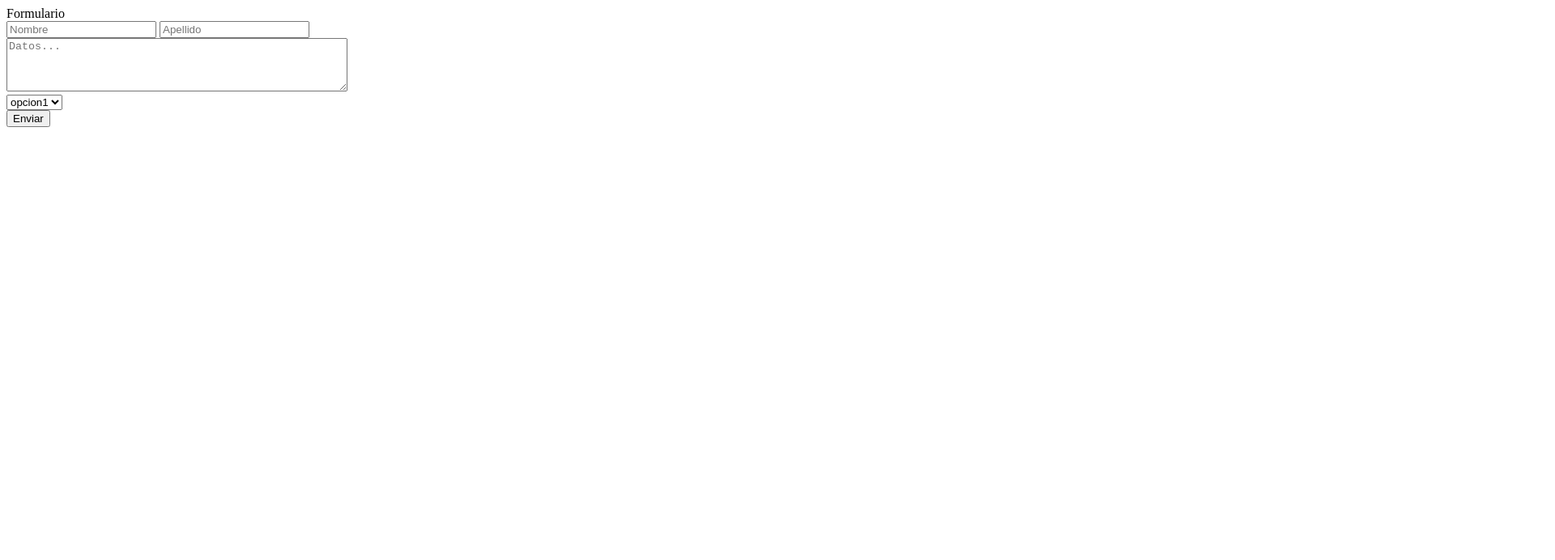
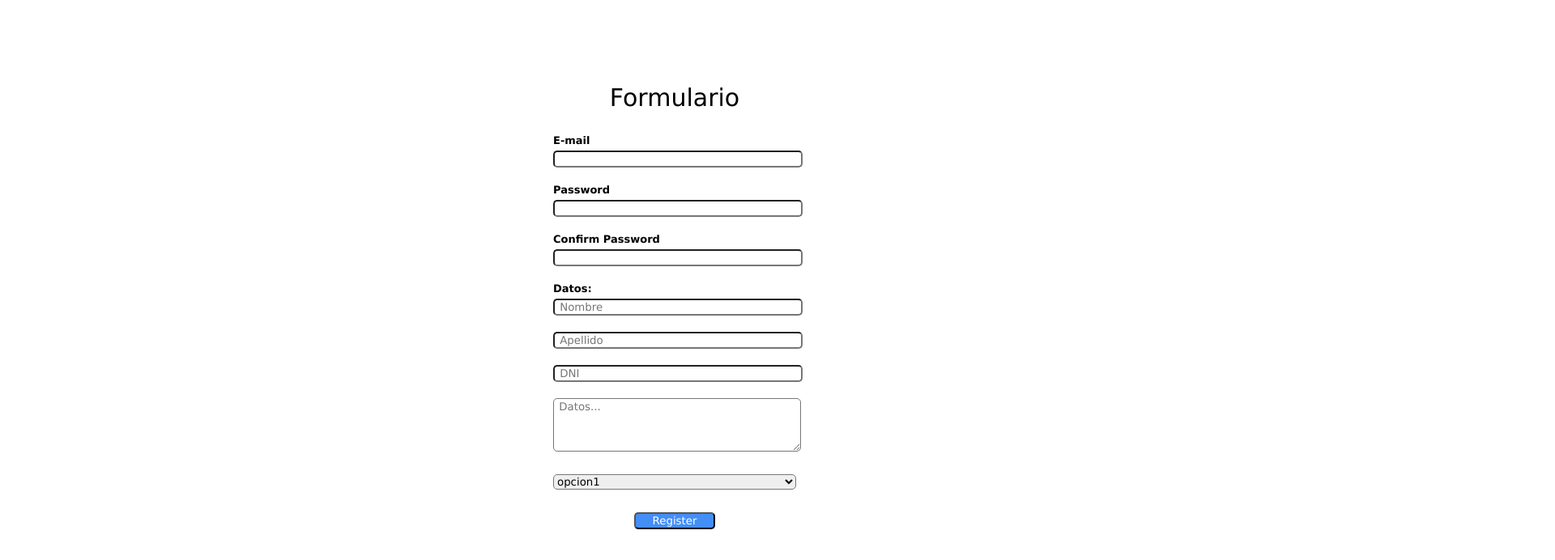
Before and after one commit to xvitkleo/xvitkleo-remoto-1-, a plain HTML site: page tags-form.html in a window 1280 px wide. Shown: the whole page at 81% size, 1920 px wide, since content can reach past the window. Drawn offline with Linux system fonts and the light colour scheme.

Commit message:
Formulario completo

```diff
--- a/tags-form.html
+++ b/tags-form.html
@@ -1,31 +1,91 @@
 <!DOCTYPE html>
 <html lang="en">
+
 <head>
-    <meta charset="UTF-8">
-    <meta name="viewport" content="width=device-width, initial-scale=1.0">
-    <meta http-equiv="X-UA-Compatible" content="ie=edge">
+    <meta charset="UTF-8" />
+    <meta name="viewport" content="width=device-width, initial-scale=1.0" />
+    <meta http-equiv="X-UA-Compatible" content="ie=edge" />
     <title>Formulario</title>
 
+    <style>
+        article {
+            top: 80px;
+            text-align: center;
+            left: 660px;
+            position: relative;
+            margin: auto;
+            padding: 10px;
+        }
+
+        h2{
+            font-size: small;
+            color: black;
+            text-align: left;
+        }
+
+        form * {
+            margin: 5px;
+            width: 300px;
+            display: block;
+            border-radius: 5px;
+            font-family:Verdana, Geneva, Tahoma, sans-serif;
+        }
+
+        label {
+            text-align: center;
+            font-size: 30px;
+            color: black;
+        }
+        input{
+            margin-bottom: 20px;
+        }
+
+        button{
+            background-color: #448EF7;
+            color: white;
+            width: 100px;
+            position: absolute;
+            left: 110px;
+        }
+
+        input:focus:valid{
+            background-color: lightgreen;
+        }
+        input:focus:invalid{
+            background-color: red;
+        }
+    </style>
 </head>
+
 <body>
     <article>
         <form action="">
             <label for="">Formulario</label>
-            <br>
-            <input type="text" placeholder="Nombre">
-            <input type="text" placeholder="Apellido">
-            <br>
-            <textarea name="" id="" cols="50" rows="4" placeholder="Datos..."></textarea>
-            <br>
+            <br />
+            <h2>E-mail</h2>
+            <input type="email" required>
+
+            <h2>Password</h2>
+            <input type="password" required>
+
+            <h2>Confirm Password</h2>
+            <input type="password" required>
+
+            <h2>Datos:</h2>
+            <input type="text" placeholder=" Nombre" required pattern="[a-zA-Z]+" />
+            <input type="text" placeholder=" Apellido" required pattern="[a-zA-Z]+"/>
+            <input type="text" placeholder=" DNI" minlength="8" required pattern="[a-zA-Z0-9]+">
+            <textarea name="" id="" cols="50" rows="4" placeholder=" Datos..."></textarea>
+            <br />
             <select name="" id="">
                 <option value="">opcion1</option>
                 <option value="">opcion2</option>
                 <option value="">opcion3</option>
             </select>
-            <br>
-            <button>Enviar</button>
+            <br />
+            <button>Register</button>
         </form>
     </article>
+</body>
 
-</body>
 </html>
```
